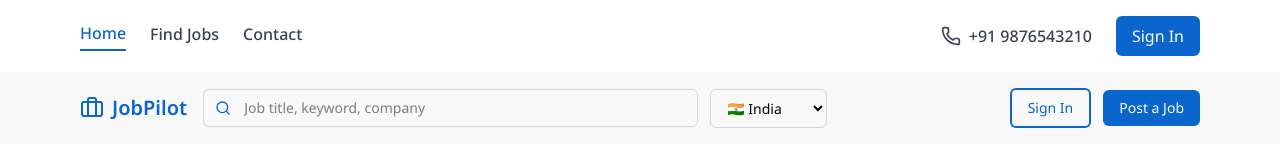
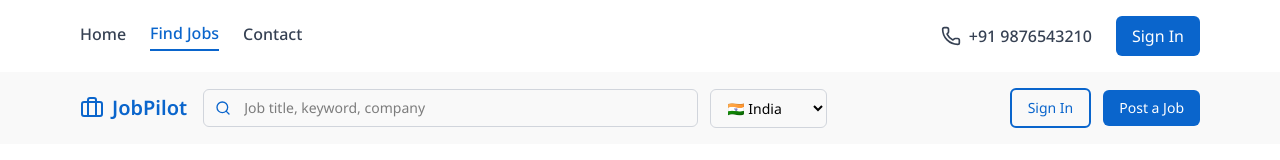
Before and after one commit to chirag-soni23/JobPilot-, a React (Vite) app in the folder frontend/: page /findjob in a window 1280 px wide. Shown: the top 160 px of the page. Built offline with nearby package versions, Linux system fonts and the light colour scheme; a web font is replaced by a local one.

Commit message:
add navigate

```diff
--- a/frontend/src/components/Navbar.jsx
+++ b/frontend/src/components/Navbar.jsx
@@ -1,32 +1,30 @@
 import React, { useState } from "react";
 import { Phone, Menu, X } from "lucide-react";
 import Header from "./Header";
-import { Link } from "react-router-dom";
+import { Link, useLocation } from "react-router-dom";
 
 const Navbar = () => {
   const [isOpen, setIsOpen] = useState(false);
+  const location = useLocation();
+  const currentPath = location.pathname;
+
+  const navLinkClass = (path) =>
+    currentPath === path
+      ? "text-[#0A65CC] font-medium border-b-2 border-[#0A65CC] pb-1"
+      : "text-gray-700 hover:text-[#0A65CC] font-medium hover:border-b-2 hover:border-[#0A65CC] pb-1 transition";
 
   return (
     <>
       <nav className="bg-white shadow-md px-6 md:px-20 py-4">
         <div className="flex justify-between items-center">
           <div className="hidden md:flex items-center gap-6">
-            <Link
-              to={"/"}
-              className="text-[#0A65CC] font-medium border-b-2 border-[#0A65CC] pb-1"
-            >
+            <Link to="/" className={navLinkClass("/")}>
               Home
             </Link>
-            <Link
-              to={"/findjob"}
-              className="text-gray-700 hover:text-[#0A65CC] font-medium hover:border-b-2 hover:border-[#0A65CC] pb-1 transition"
-            >
+            <Link to="/findjob" className={navLinkClass("/findjob")}>
               Find Jobs
             </Link>
-            <Link
-              to={"/contact"}
-              className="text-gray-700 hover:text-[#0A65CC] font-medium hover:border-b-2 hover:border-[#0A65CC] pb-1 transition"
-            >
+            <Link to="/contact" className={navLinkClass("/contact")}>
               Contact
             </Link>
           </div>
@@ -53,22 +51,13 @@ const Navbar = () => {
 
         {isOpen && (
           <div className="mt-4 flex flex-col gap-4 md:hidden">
-            <Link
-              to={"/"}
-              className="text-[#0A65CC] w-fit font-medium border-b-2 border-[#0A65CC] pb-1"
-            >
+            <Link to="/" className={`${navLinkClass("/")} w-fit`}>
               Home
             </Link>
-            <Link
-              to={"/findjob"}
-              className="text-gray-700 w-fit hover:text-[#0A65CC] font-medium hover:border-b-2 hover:border-[#0A65CC] pb-1 transition"
-            >
+            <Link to="/findjob" className={`${navLinkClass("/findjob")} w-fit`}>
               Find Jobs
             </Link>
-            <Link
-              to={"/contact"}
-              className="text-gray-700 w-fit hover:text-[#0A65CC] font-medium hover:border-b-2 hover:border-[#0A65CC] pb-1 transition"
-            >
+            <Link to="/contact" className={`${navLinkClass("/contact")} w-fit`}>
               Contact
             </Link>
             <span className="text-gray-700 flex items-center gap-2 font-medium">
```
